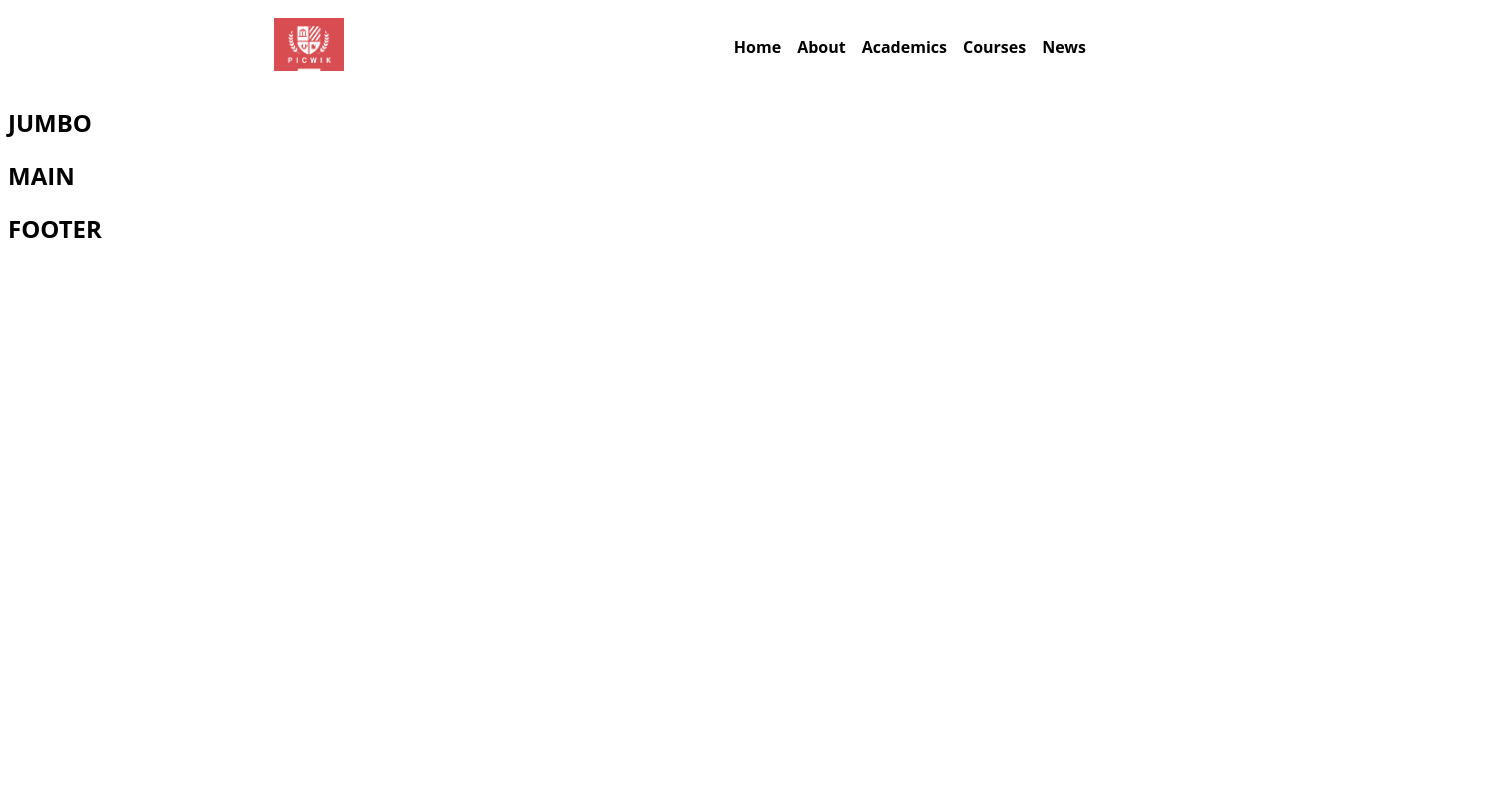
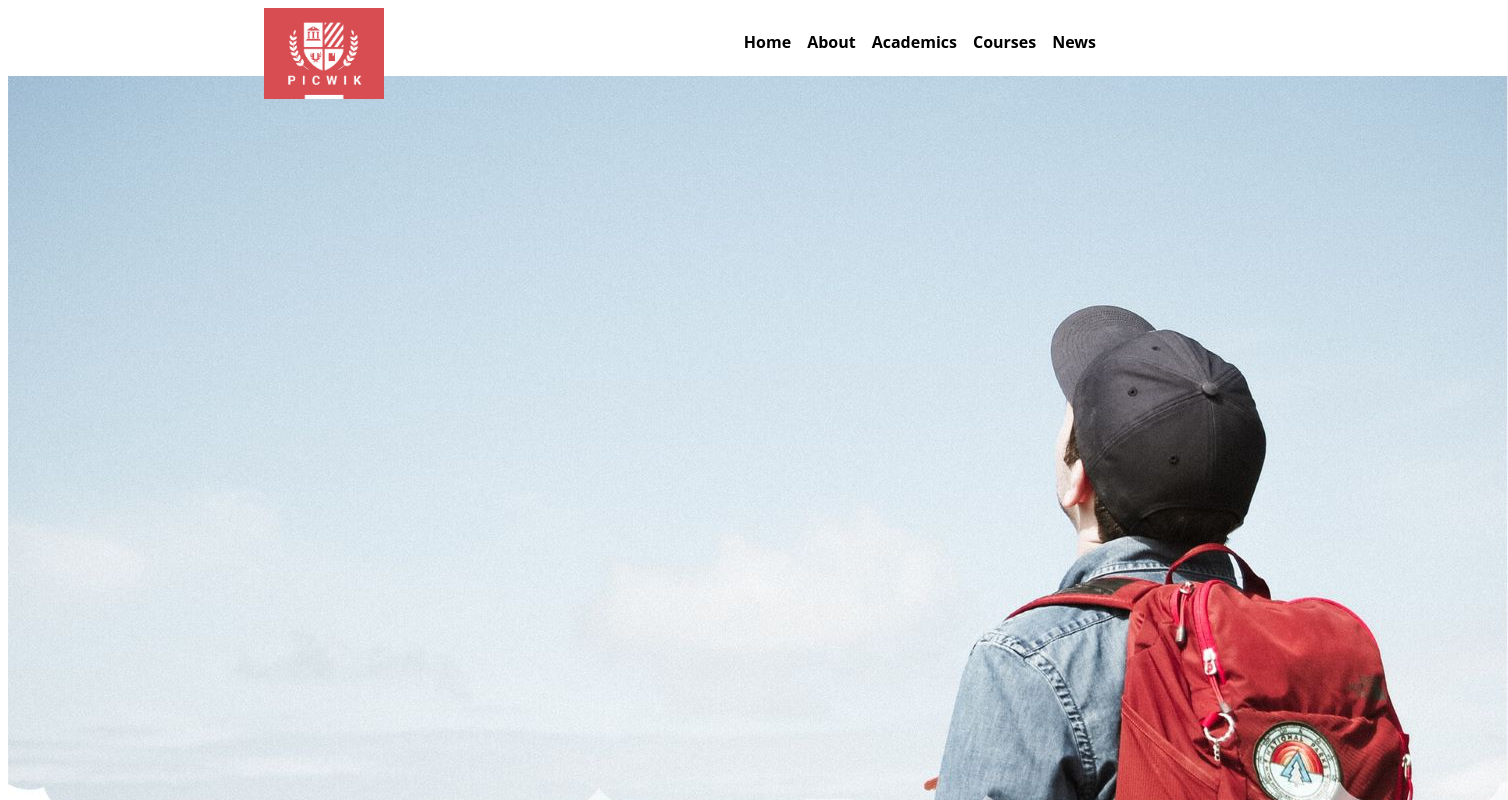
Before and after one commit to Rentacc/academy, a Vue app in the folder academy/: page / in a window 1280 px wide. Shown: the top 800 px of the page, 1508 px wide, since content can reach past the window. Built offline with nearby package versions, Linux system fonts and the light colour scheme.

Commit message:
add jumbo background, fix logo position

```diff
--- a/academy/src/components/AppJumbo.vue
+++ b/academy/src/components/AppJumbo.vue
@@ -3,9 +3,16 @@
 </script>
 
 <template>
-    <h2>JUMBO</h2>
+    <div class="container">
+  <!-- Contenuto dell'elemento -->
+</div>
 </template>
 
 <style scoped>
-
+.container{
+    background-image: url("../assets/img/02_Landing-Page.jpg");
+    width: 1500px;
+    height: 760px;
+    background-repeat: no-repeat;
+}
 </style>
--- a/academy/src/components/Navbar.vue
+++ b/academy/src/components/Navbar.vue
@@ -23,7 +23,7 @@
       display: flex;
       justify-content: space-between;
       align-items: center;
-      padding: 10px;
+      padding: 0px;
     }
 
     .nav-links{
@@ -47,8 +47,9 @@
     }
 
     .logo {
-      width: 70px;
+      width: 120px;
       margin-left: 8rem;
+      margin-bottom: -.9rem;
     }
 
     </style>
```
Also changed, not shown: academy/src/assets/img/02_Landing-Page.jpg.
